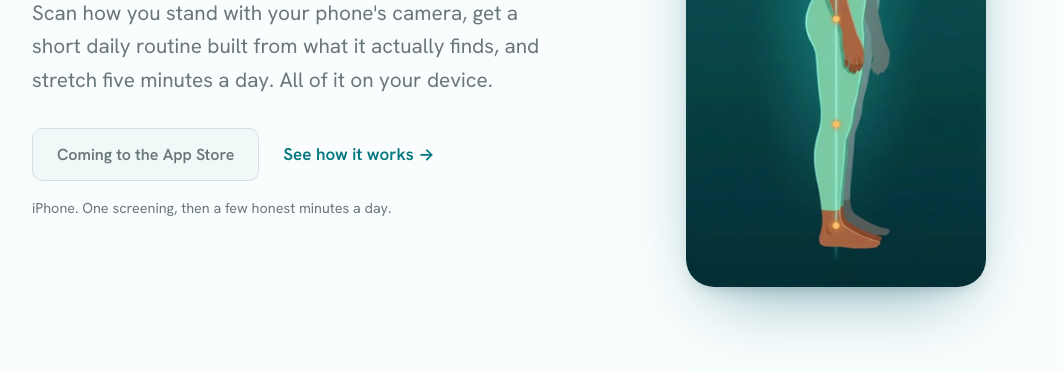
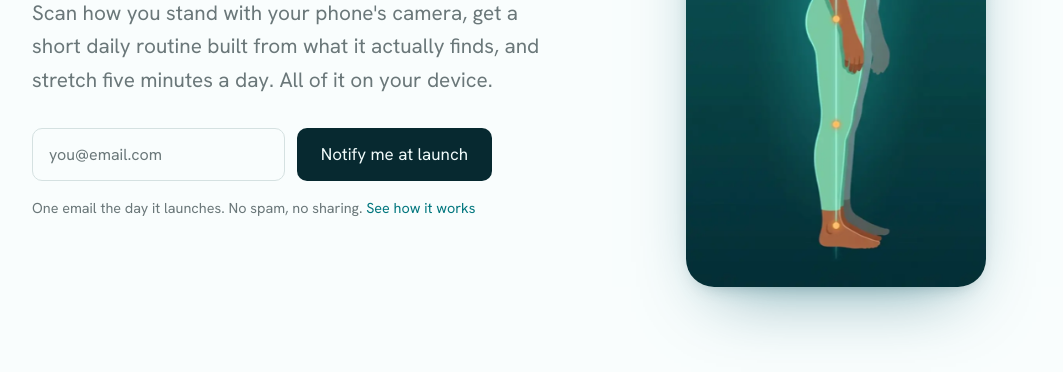
Before and after one commit to Matteo-Manzoni/posture-app, a plain HTML site: page index.html in a window 1280 px wide. Shown: the part 428-800 px from the top of the page, without its empty margins (108-1171 px from the left). Drawn offline with nearby package versions, Linux system fonts and the light colour scheme.

Commit message:
Landing: wire email capture to Buttondown, replace dead store button

```diff
--- a/index.html
+++ b/index.html
@@ -32,11 +32,12 @@
         <div>
           <h1 class="reveal">Better posture<br><em>in weeks.</em></h1>
           <p class="lead reveal" data-delay="1">Scan how you stand with your phone's camera, get a short daily routine built from what it actually finds, and stretch five minutes a day. All of it on your device.</p>
-          <div class="actions reveal" data-delay="2">
-            <span class="btn" aria-disabled="true">Coming to the App Store</span>
-            <a class="textlink" href="#how">See how it works</a>
-          </div>
-          <p class="fineprint reveal" data-delay="3">iPhone. One screening, then a few honest minutes a day.</p>
+          <form class="notify reveal" data-delay="2" action="https://buttondown.com/api/emails/embed-subscribe/matteomanzoni" method="POST">
+            <input type="email" name="email" required autocomplete="email" placeholder="you@email.com" aria-label="Your email">
+            <input type="hidden" name="embed" value="1">
+            <button type="submit" class="btn">Notify me at launch</button>
+          </form>
+          <p class="fineprint reveal" data-delay="3">One email the day it launches. No spam, no sharing. <a href="#how">See how it works</a></p>
         </div>
         <div class="hero-art reveal" data-delay="1">
           <img src="img/hero-figure.png" alt="Side-view posture figure with alignment line and joint markers" width="335" height="600">
@@ -124,7 +125,11 @@
         <img class="free-icon" src="appicon.png" alt="" width="72" height="72">
         <h2>A real free tier, not a paywall.</h2>
         <p>Screen your posture and follow a corrective routine without paying a thing. Premium adds more, but the core is genuinely useful for free. No dark patterns, no fake countdowns, no forced trial.</p>
-        <span class="btn" aria-disabled="true">Coming to the App Store</span>
+        <form class="notify" action="https://buttondown.com/api/emails/embed-subscribe/matteomanzoni" method="POST">
+          <input type="email" name="email" required autocomplete="email" placeholder="you@email.com" aria-label="Your email">
+          <input type="hidden" name="embed" value="1">
+          <button type="submit" class="btn">Notify me at launch</button>
+        </form>
       </div>
     </section>
   </main>
--- a/style.css
+++ b/style.css
@@ -86,6 +86,18 @@ header.nav .wrap { display: flex; align-items: center; justify-content: space-be
 .hero h1 em { font-style: normal; color: var(--teal-deep); }
 .hero .lead { margin-top: var(--space-lg); font-size: clamp(1.1rem, 2vw, 1.3rem); color: var(--muted); max-width: 46ch; }
 .hero .actions { margin-top: var(--space-xl); display: flex; align-items: center; gap: var(--space-lg); flex-wrap: wrap; }
+
+/* Email capture (pre-launch) */
+.notify { display: flex; gap: var(--space-sm); flex-wrap: wrap; margin-top: var(--space-xl); max-width: 460px; }
+.notify input {
+  flex: 1 1 220px; min-width: 0; padding: 0.8rem 1rem; border-radius: 10px;
+  border: 1px solid var(--line); background: var(--bg); color: var(--ink);
+  font: inherit; font-size: 1rem;
+}
+.notify input::placeholder { color: var(--muted); }
+.notify input:focus { outline: none; border-color: var(--teal); box-shadow: 0 0 0 3px var(--teal-soft); }
+.notify .btn { border: none; cursor: pointer; font: inherit; white-space: nowrap; }
+.free .notify { justify-content: center; margin-top: var(--space-md); margin-inline: auto; }
 .hero .fineprint { margin-top: var(--space-md); font-size: 0.9rem; color: var(--muted); }
 .hero-art { justify-self: center; position: relative; }
 .hero-art img {
```
